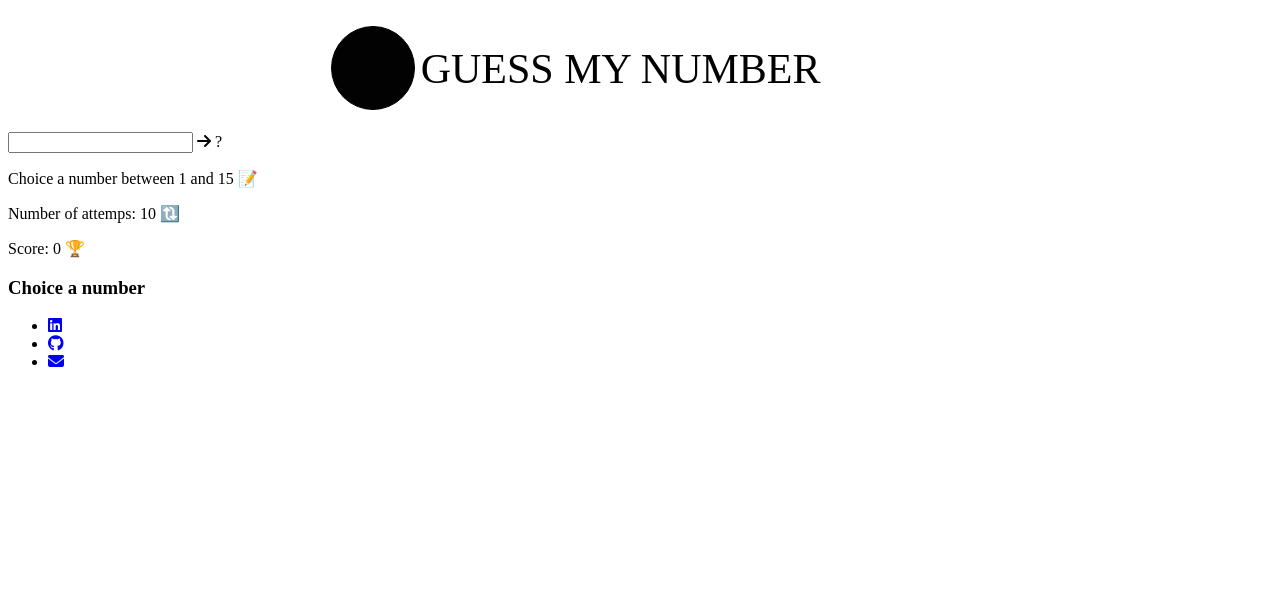
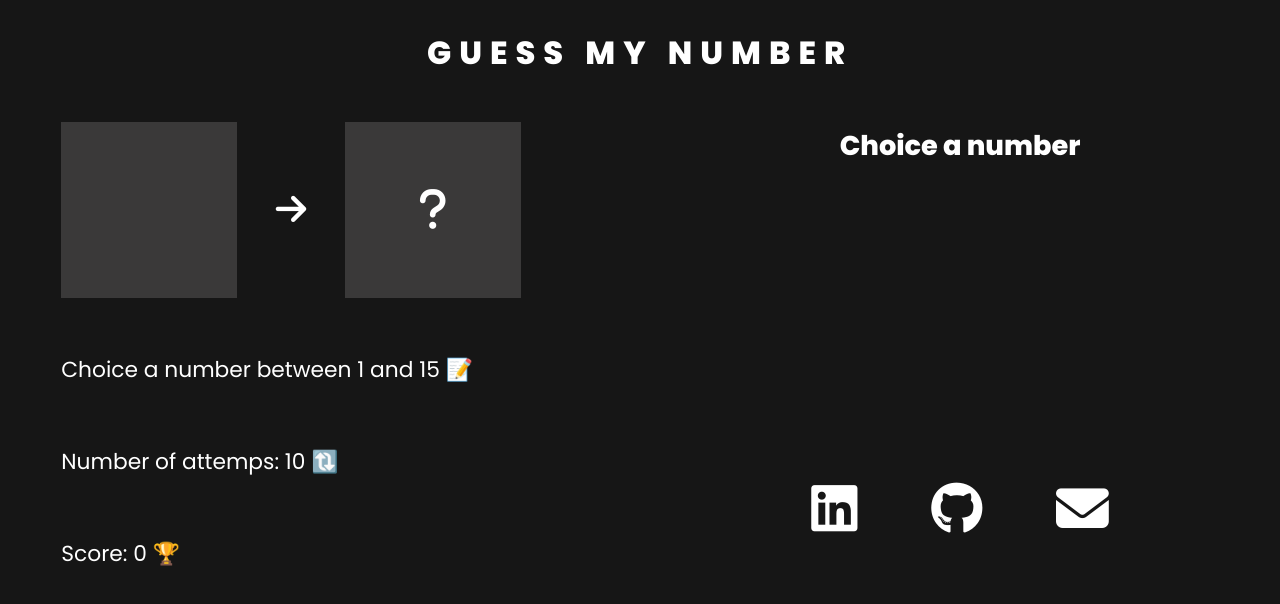
Before and after one commit to PedroXavibz/Game-guess-my-number, a plain HTML site: page index.html in a window 1280 px wide. Drawn offline with Linux system fonts and the light colour scheme.

Commit message:
Styled css and finished html

```diff
--- a/index.html
+++ b/index.html
@@ -23,42 +23,20 @@
   <body>
     <main id="app">
       <header id="header">
-        <svg width="900" height="120" xmlns="http://www.w3.org/2000/svg">
-          <g id="Layer_1">
-            <title>Layer 1</title>
-            <text
-              transform="matrix(1 0 0 1 0 0)"
-              xml:space="preserve"
-              text-anchor="start"
-              font-family="'Poppins SemiBold'"
-              font-size="42"
-              stroke-width="0"
-              id="svg_1"
-              y="74.5"
-              x="255.16406"
-              stroke="#000"
-              fill="#000000"
-            >
-              GUESS MY NUMBER
-            </text>
-            <ellipse
-              ry="41.5"
-              rx="41.5"
-              id="svg_2"
-              cy="60"
-              cx="365"
-              stroke="#000"
-              fill="#020202"
-            />
-          </g>
-        </svg>
+        <h1>Guess my number</h1>
       </header>
       <section id="game">
         <div class="game__play">
           <div class="game__play__container">
-            <input class="game__play__container--player-number" type="number" />
+            <input
+              class="game__play__container--player-number"
+              name="player-input"
+              type="number"
+            />
             <i class="fas fa-arrow-right"></i>
-            <span class="game__play__container--number-value">?</span>
+            <span class="game__play__container--number-value"
+              ><i class="fas fa-question"></i
+            ></span>
           </div>
 
           <div class="game__play--info">
@@ -71,16 +49,20 @@
         <div class="game__info">
           <h3 class="game__info--tip">Choice a number</h3>
 
-          <div class="game__info__social">
-            <ul>
-              <li class="game__info__social--linkedin">
-                <a href="#"><i class="fab fa-linkedin"></i></a>
+          <div class="game__info__content">
+            <ul class="game__info__content__social">
+              <li class="game__info__content__social--linkedin">
+                <a href="https://www.linkedin.com/in/joão-pedro-45ab4a212/"
+                  ><i class="fab fa-linkedin"></i
+                ></a>
               </li>
-              <li class="game__info__social--github">
-                <a href="#"><i class="fab fa-github"></i></a>
+              <li class="game__info__content__social--github">
+                <a href="https://github.com/PedroXavibz"
+                  ><i class="fab fa-github"></i
+                ></a>
               </li>
-              <li class="game__info__social--email">
-                <a href="#">
+              <li class="game__info__content__social--email">
+                <a href="mailto:joao.pedro.xavibz@gmail.com" subject="link">
                   <i class="fas fa-envelope"></i>
                 </a>
               </li>
--- a/style.css
+++ b/style.css
@@ -0,0 +1,161 @@
+/******************************************************** RESET ********************************************************/
+*,
+::before,
+::after {
+  margin: 0;
+  padding: 0;
+  box-sizing: border-box;
+}
+
+/******************************************************** UTILITY COMPONENTS ********************************************************/
+:root {
+  font-family: 62.5%;
+
+  --primary-color: #161616;
+
+  --primary-color-m: #3a3939;
+
+  --secondary-color: #ffffff;
+}
+
+body {
+  font-family: 'Poppins', sans-serif;
+  line-height: 1.8;
+
+  background: var(--primary-color);
+}
+
+/* Lists */
+ul {
+  list-style-position: inside;
+  list-style-type: none;
+}
+
+/* Links */
+a:link,
+a:visited {
+  text-decoration: none;
+  color: #ffffff;
+}
+
+/******************************************************** MAIN STYLED ********************************************************/
+#app {
+  height: 100vh;
+}
+
+/******************************************************** HEADER STYLED ********************************************************/
+header {
+  padding: 1.5rem 0rem;
+}
+
+header h1 {
+  text-transform: uppercase;
+  letter-spacing: 0.5rem;
+  text-align: center;
+  color: var(--secondary-color);
+}
+
+/******************************************************** GAME SECTION ********************************************************/
+section#game {
+  display: flex;
+  justify-content: space-evenly;
+  flex-wrap: wrap;
+}
+
+.game__play,
+.game__info {
+  padding: 1rem calc(3.5rem + 0.66667vh);
+
+  flex-basis: 30rem;
+  flex-grow: 1;
+}
+
+/******************************************************** PLAYER CONTAINER ********************************************************/
+.game__play__container {
+  display: flex;
+  align-items: center;
+}
+
+.game__play__container i {
+  margin: 0 calc(1.6rem + 1vw);
+
+  color: var(--secondary-color);
+  font-size: calc(1.3rem + 1.1vw);
+}
+
+.game__play__container input,
+.game__play__container--number-value {
+  width: calc(3rem + 10vw);
+  height: calc(3rem + 10vw);
+
+  background: var(--primary-color-m);
+  border: 0;
+}
+
+.game__play__container input,
+.game__play__container--number-value i {
+  font-size: calc(1.8rem + 1.3vw);
+  color: var(--secondary-color);
+  text-align: center;
+}
+
+.game__play__container--number-value {
+  display: flex;
+  justify-content: center;
+  align-items: center;
+}
+
+.game__play--info p {
+  margin-top: calc(1.3rem + 4vh);
+
+  font-size: calc(1.2rem + 0.2vw);
+  font-weight: 100;
+  color: var(--secondary-color);
+}
+
+/******************************************************** GAME INFO ********************************************************/
+.game__info {
+  display: flex;
+  flex-direction: column;
+  justify-content: space-between;
+
+  text-align: center;
+}
+
+.game__info--tip {
+  font-size: calc(1.3rem + 0.5vw);
+  color: var(--secondary-color);
+}
+
+.game__info__content__social {
+  display: flex;
+  align-items: center;
+  justify-content: center;
+}
+
+.game__info__content__social li {
+  margin: 1rem calc(0.7rem + 2vw);
+}
+
+.game__info__content__social li a {
+  font-size: calc(2.5rem + 1vw);
+}
+
+/******************************************************** (MIN-WIDTH: 1510px) ********************************************************/
+@media screen and (min-width: 1510px) {
+  #app {
+    width: 1510px;
+    margin: 0 auto;
+  }
+
+  section#game {
+    flex-wrap: nowrap;
+  }
+}
+
+/******************************************************** (MAX-WIDTH: 1000px) ********************************************************/
+@media screen and (max-width: 1000px) {
+  .game__play__container {
+    justify-content: center;
+  }
+}
```
